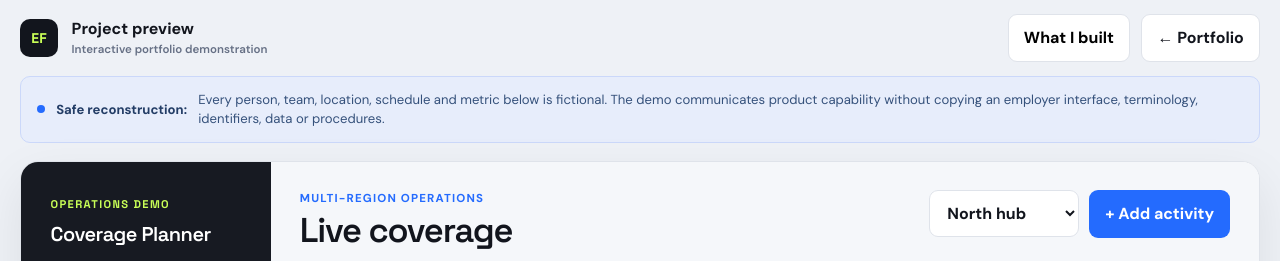
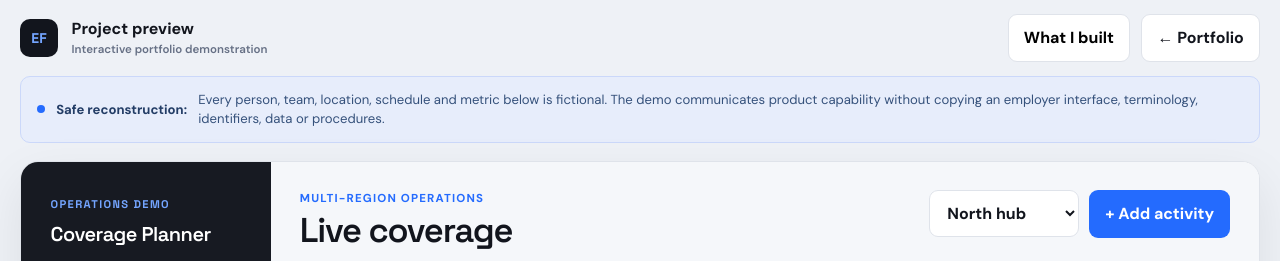
Before and after one commit to ferreirabeduardo/professional-portfolio, a website: page mockups/shift-planner.html in a window 1280 px wide. Shown: the top 261 px of the page. Drawn offline with Linux system fonts and the light colour scheme.

Commit message:
Align demo branding accents with blue

```diff
--- a/mockups/mockups.css
+++ b/mockups/mockups.css
@@ -7,7 +7,7 @@
   --line: #dfe3ea;
   --blue: #246bfe;
   --blue-dark: #164fc2;
-  --lime: #c9ff57;
+  --lime: #74a5ff;
   --green: #168a57;
   --green-soft: #e8f7ef;
   --amber: #a45f00;
```
